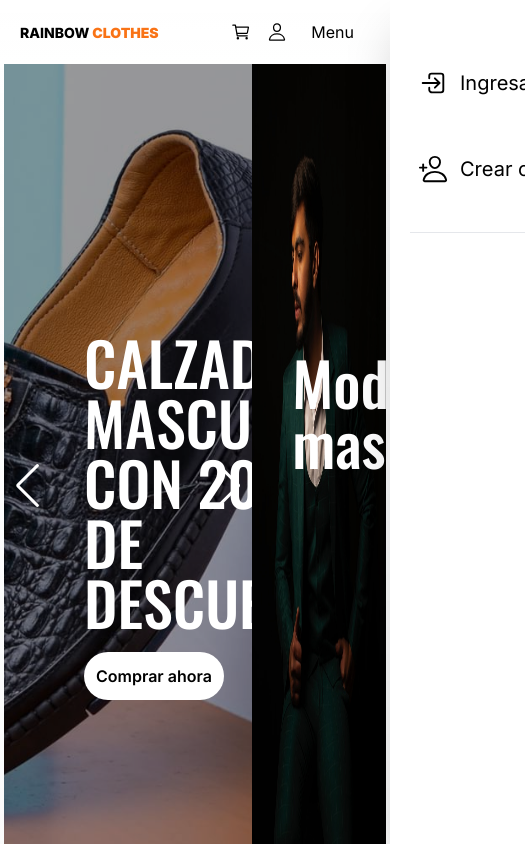
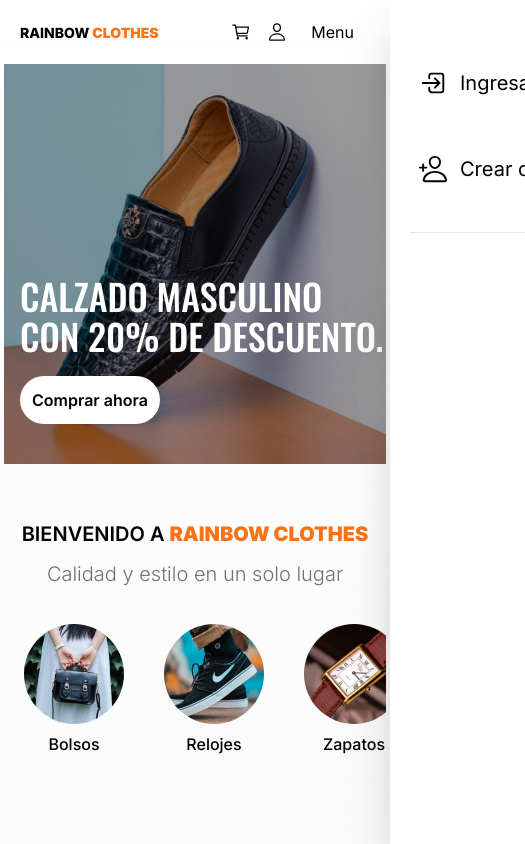
Before and after one commit to andersonP-R/rainbow-front, a Next.js app: page / in a window 390 px wide. Shown: the top 844 px of the page, 525 px wide, since content can reach past the window. Built offline with nearby package versions, Linux system fonts and the light colour scheme.

Commit message:
upd styles

```diff
--- a/src/app/(shop)/page.tsx
+++ b/src/app/(shop)/page.tsx
@@ -5,14 +5,14 @@
 
 export default function Home() {
   return (
-    <div className="flex flex-col gap-20 ">
+    <div className="flex flex-col gap-14 md:gap-20">
       {/* ---------- HERO ------------ */}
-      <section className="h-screen mb-20">
+      <section className="h-[400px] md:h-screen md:mb-20">
         <div className="flex h-[100%]">
-          <div className="w-[65%] relative">
+          <div className="w-[100%] relative md:w-[65%] rounded-lg">
             <Slideshow />
           </div>
-          <div className="relative">
+          <div className="relative hidden md:flex w-[35%]">
             <img
               src="/images/left3.jpg"
               alt="men"
@@ -29,22 +29,28 @@
       </section>
 
       {/* ---------- BIENVENIDO A RAINBOW CLOTHES SECTION ----------- */}
-      <section className="h-auto mb-20">
+      <section className="h-auto md:mb-20">
         <div className="flex flex-col items-center gap-3">
-          <h1 className="text-black text-4xl font-semibold">
+          <h1 className="text-black text-xl md:text-4xl font-semibold">
             BIENVENIDO A{" "}
             <strong className="text-orange-500">RAINBOW CLOTHES</strong>
           </h1>
           <h2 className="font-light text-xl text-gray-500 mb-6">
             Calidad y estilo en un solo lugar
           </h2>
-          <div className="flex w-[100%] justify-center cursor-pointer">
+          <div className="flex md:justify-center snap-x snap-mandatory w-full overflow-scroll md:overflow-visible cursor-pointer">
             {items.map((el) => (
               <div
                 key={el.id}
-                className="flex flex-col items-center gap-2 px-5"
+                className="flex flex-col items-center gap-2 pb-4 px-5"
               >
-                <img src={el.img} alt={el.descrip} className="rounded-[100%]" />
+                <div className="w-[100px] h-[100px]">
+                  <img
+                    src={el.img}
+                    alt={el.descrip}
+                    className="object-cover rounded-full"
+                  />
+                </div>
                 <p className="text-black font-medium">{el.descrip}</p>
               </div>
             ))}
@@ -54,7 +60,7 @@
 
       {/* ------------- APROVECHA LOS GRANDES DECUENTOS QUE TENEMOS EN MODA MASCULINA SECTION --------------- */}
       <section className="h-auto mb-10 p-10">
-        <div className="flex ">
+        <div className="flex flex-col-reverse md:flex-row ">
           <div className="flex flex-col gap-5 w-[50%]">
             <h1 className="text-black text-4xl font-semibold leading-snug">
               APROVECHA LOS GRANDES DECUENTOS QUE TENEMOS EN{" "}
@@ -73,7 +79,7 @@
             </Link>
           </div>
 
-          <div className="w-[50%]">
+          <div className="w-full mb-9 md:mb-0 md:w-[50%]">
             <img src="/images/1.jpg" alt="men-suit" className="rounded-2xl" />
           </div>
         </div>
--- a/src/components/ui/sidebar/Sidebar.tsx
+++ b/src/components/ui/sidebar/Sidebar.tsx
@@ -51,7 +51,7 @@
       {/* side menu */}
       <nav
         className={clsx(
-          "fixed p-5 right-0 top-0 w-[500px] h-screen bg-white z-20 shadow-2xl transform transition-all duration-300",
+          "fixed p-5 right-0 top-0 w-[400px] h-screen bg-white z-20 shadow-2xl transform transition-all duration-300",
           {
             "translate-x-full": !isSideMenuOpen,
           }
@@ -59,7 +59,7 @@
       >
         <IoCloseOutline
           size={50}
-          className="absolute top-5 right-5 cursor-pointer"
+          className="absolute z-10 right-1 cursor-pointer"
           onClick={() => closeMenu()}
         />
 
--- a/src/components/ui/slideshow/Slideshow.tsx
+++ b/src/components/ui/slideshow/Slideshow.tsx
@@ -1,8 +1,5 @@
 "use client";
 
-import { useState } from "react";
-
-import { Swiper as SwiperObject } from "swiper";
 import { Swiper, SwiperSlide } from "swiper/react";
 import { Autoplay, FreeMode, Navigation, Thumbs } from "swiper/modules";
 
@@ -15,10 +12,24 @@
 import { slideImgs } from "@/utils";
 import Link from "next/link";
 import { titleFont } from "@/config/fonts";
+import { useEffect, useState } from "react";
 
 export const Slideshow = () => {
+  const [isMobile, setIsMobile] = useState(false);
+  const [isLoading, setIsLoading] = useState(true);
+
+  useEffect(() => {
+    const w = window.innerWidth;
+    if (w < 550) {
+      setIsMobile(true);
+    }
+    setIsLoading(false);
+  }, [isMobile, isLoading]);
   return (
     <>
+      {isLoading ? (
+        <div></div>
+      ) : (
         <Swiper
           style={
             {
@@ -27,19 +38,21 @@
             } as React.CSSProperties
           }
           spaceBetween={10}
-        navigation={true}
+          navigation={isMobile ? false : true}
           autoplay={{
             delay: 2500,
           }}
           modules={[FreeMode, Navigation, Thumbs, Autoplay]}
-        className="mySwiper2"
+          className="mySwiper2 fade-in"
         >
           {slideImgs.map((img) => (
             <SwiperSlide key={img.id}>
               <span className="absolute bg-black w-screen h-screen opacity-40 z-10"></span>
               <img src={img.img} alt={img.alt} className="object-fill" />
-            <div className="absolute flex flex-col gap-5 bottom-52 left-20 z-20">
-              <span className={`${titleFont.className} text-6xl text-white `}>
+              <div className="absolute flex flex-col gap-5 bottom-10 md:bottom-52 left-4 md:left-20 z-20">
+                <span
+                  className={`${titleFont.className} text-4xl md:text-6xl text-white `}
+                >
                   {img.desc}
                 </span>
                 <Link
@@ -52,6 +65,7 @@
             </SwiperSlide>
           ))}
         </Swiper>
+      )}
     </>
   );
 };
--- a/src/components/ui/slideshow/slideshow.css
+++ b/src/components/ui/slideshow/slideshow.css
@@ -16,6 +16,7 @@
   margin-left: auto;
   margin-right: auto;
 }
+
 
 .swiper-slide {
   background-size: cover;
--- a/src/utils/section-items.ts
+++ b/src/utils/section-items.ts
@@ -17,7 +17,7 @@
   {
     id: 4,
     img: "/images/grid4.jpg",
-    descrip: "Ropa Elegante",
+    descrip: "Ropa",
   },
   {
     id: 5,
```
Lines whose indentation alone changed are shown as unchanged.
